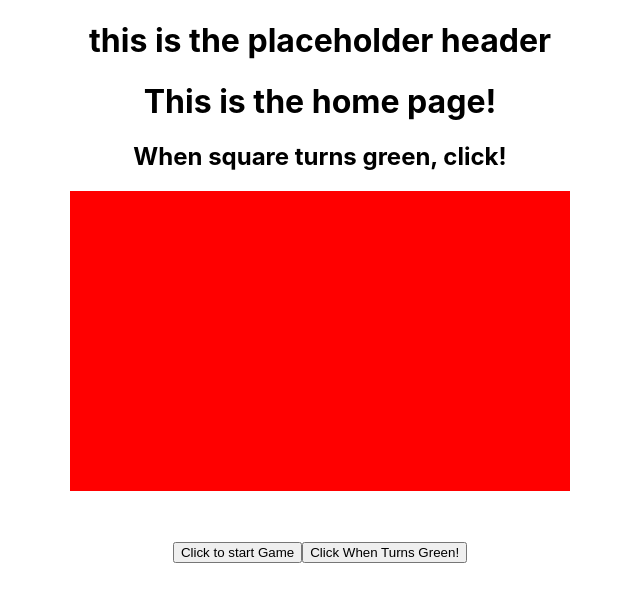
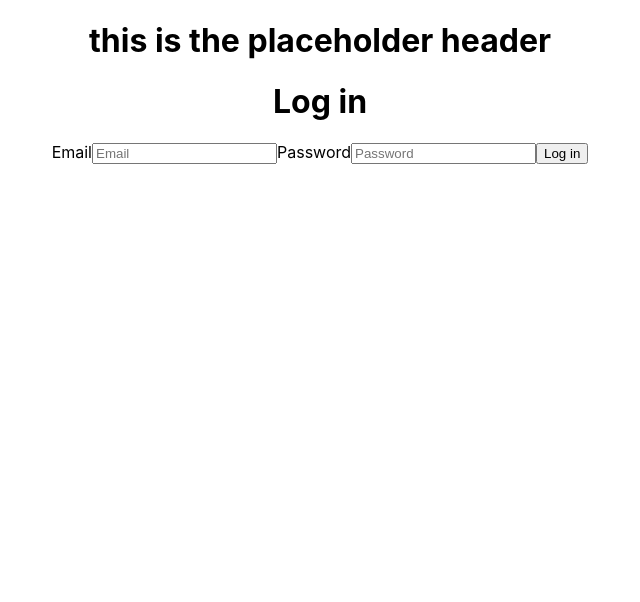
Before and after one commit to JamesKemp296/Inhuman-Reactions, a React (Create React App) app: page /login in a window 1280 px wide. Shown: the top 602 px of the page, without its empty margins (320-960 px from the left). Built offline with nearby package versions, Linux system fonts and the light colour scheme; no server answers.

Commit message:
initial firebase auth setup

```diff
--- a/package.json
+++ b/package.json
@@ -10,8 +10,11 @@
     "@types/node": "^12.0.0",
     "@types/react": "^16.9.0",
     "@types/react-dom": "^16.9.0",
+    "@types/react-router-dom": "^5.1.5",
+    "firebase": "^7.17.2",
     "react": "^16.13.1",
     "react-dom": "^16.13.1",
+    "react-router-dom": "^5.2.0",
     "react-scripts": "3.4.2",
     "typescript": "~3.7.2"
   },
--- a/src/App.tsx
+++ b/src/App.tsx
@@ -1,20 +1,34 @@
 import React from "react"
 import "./App.css"
+import { BrowserRouter as Router, Route, Switch } from "react-router-dom"
 
 // Views
 import Home from "./views/Home"
+import Login from "./views/Login"
+import SignUp from "./views/SignUp"
 
 // Componetns
 import Header from "./components/Header"
+
+// Contexts
+import { AuthProvider } from "./contexts/Auth"
 
 interface Props {}
 
 const App: React.FC<Props> = () => {
   return (
-    <div className="App">
-      <Header />
-      <Home />
-    </div>
+    <AuthProvider>
+      <Router>
+        <div className="App">
+          <Header />
+          <Switch>
+            <Route exact path="/" component={Home} />
+            <Route path="/login" component={Login} />
+            <Route path="/signup" component={SignUp} />
+          </Switch>
+        </div>
+      </Router>
+    </AuthProvider>
   )
 }
 
--- /dev/null
+++ b/src/contexts/Auth.tsx
@@ -0,0 +1,18 @@
+import React, { useState, useEffect } from "react"
+import app from "../firebase"
+
+export const AuthContext = React.createContext<any | null>(null)
+
+export const AuthProvider = ({ children }: any) => {
+  const [currentUser, setCurrentUser] = useState<any | null>(null)
+
+  useEffect(() => {
+    app.auth().onAuthStateChanged(setCurrentUser)
+  }, [])
+
+  return (
+    <AuthContext.Provider value={{ currentUser }}>
+      {children}
+    </AuthContext.Provider>
+  )
+}
--- /dev/null
+++ b/src/firebase.js
@@ -0,0 +1,17 @@
+import * as firebase from "firebase/app"
+import "firebase/auth"
+
+const firebaseConfig = {
+  apiKey: process.env.REACT_APP_FIREBASE_KEY,
+  authDomain: process.env.REACT_APP_FIREBASE_DOMAIN,
+  databaseURL: process.env.REACT_APP_FIREBASE_DATABASE,
+  projectId: process.env.REACT_APP_FIREBASE_PROJECT_ID,
+  storageBucket: process.env.REACT_APP_FIREBASE_STORAGE_BUCKET,
+  messagingSenderId: process.env.REACT_APP_FIREBASE_SENDER_ID,
+  appId: process.env.REACT_APP_FIREBASE_APP_ID,
+  measurementId: process.env.REACT_APP_FIREBASE_MEASUREMENT_ID,
+}
+// Initialize Firebase
+const app = firebase.initializeApp(firebaseConfig)
+
+export default app
--- a/src/views/Home.tsx
+++ b/src/views/Home/index.tsx
@@ -1,8 +1,12 @@
-import React, { useState } from "react"
+import React, { useState, useContext } from "react"
+import app from "../../firebase"
+import { AuthContext } from "../../contexts/Auth"
 
 interface Props {}
 
 const Home: React.FC<Props> = () => {
+  const { currentUser } = useContext(AuthContext)
+  console.log(currentUser)
   const [startTime, setStartTime] = useState<number>(0)
   const [allTimes, setAlltimes] = useState<number[]>([])
   const [isGameStared, setIsGameStarted] = useState<boolean>(false)
@@ -27,8 +31,13 @@
     setAlltimes([...allTimes, difference])
   }
 
+  const SignOut = () => {
+    app.auth().signOut()
+  }
+
   return (
     <div>
+      <button onClick={SignOut}>SignOut</button>
       <h1>This is the home page!</h1>
       <h2>When square turns green, click!</h2>
       <div
--- /dev/null
+++ b/src/views/Login/index.tsx
@@ -0,0 +1,49 @@
+import React, { useCallback, useContext } from "react"
+import { withRouter, Redirect } from "react-router"
+import app from "../../firebase"
+import { AuthContext } from "../../contexts/Auth"
+
+interface Props {
+  history: any
+}
+
+const Login: React.FC<Props> = ({ history }) => {
+  const handleLogin = useCallback(
+    async (event) => {
+      event.preventDefault()
+      const { email, password } = event.target.elements
+      try {
+        await app.auth().signInWithEmailAndPassword(email.value, password.value)
+        history.push("/")
+      } catch (error) {
+        alert(error)
+      }
+    },
+    [history],
+  )
+
+  const { currentUser } = useContext(AuthContext)
+
+  if (currentUser) {
+    return <Redirect to="/" />
+  }
+
+  return (
+    <div>
+      <h1>Log in</h1>
+      <form onSubmit={handleLogin}>
+        <label>
+          Email
+          <input name="email" type="email" placeholder="Email" />
+        </label>
+        <label>
+          Password
+          <input name="password" type="password" placeholder="Password" />
+        </label>
+        <button type="submit">Log in</button>
+      </form>
+    </div>
+  )
+}
+
+export default withRouter(Login)
--- /dev/null
+++ b/src/views/SignUp/index.tsx
@@ -0,0 +1,44 @@
+import React, { useCallback } from "react"
+import { withRouter } from "react-router"
+import app from "../../firebase"
+
+interface Props {
+  history: any
+}
+
+const SignUp: React.FC<Props> = ({ history }) => {
+  const handleSignUp = useCallback(
+    async (event) => {
+      event.preventDefault()
+      const { email, password } = event.target.elements
+      try {
+        await app
+          .auth()
+          .createUserWithEmailAndPassword(email.value, password.value)
+        history.push("/")
+      } catch (error) {
+        alert(error)
+      }
+    },
+    [history],
+  )
+
+  return (
+    <div>
+      <h1>Sign up</h1>
+      <form onSubmit={handleSignUp}>
+        <label>
+          Email
+          <input name="email" type="email" placeholder="Email" />
+        </label>
+        <label>
+          Password
+          <input name="password" type="password" placeholder="Password" />
+        </label>
+        <button type="submit">Sign Up</button>
+      </form>
+    </div>
+  )
+}
+
+export default withRouter(SignUp)
```
Also changed, not shown: src/components/PrivateRoute/index.tsx (added, +29 -0 lines), src/components/Header/index.tsx (renamed from src/components/Header.tsx), 2 other files (tests, documents, lock files or other folders).
